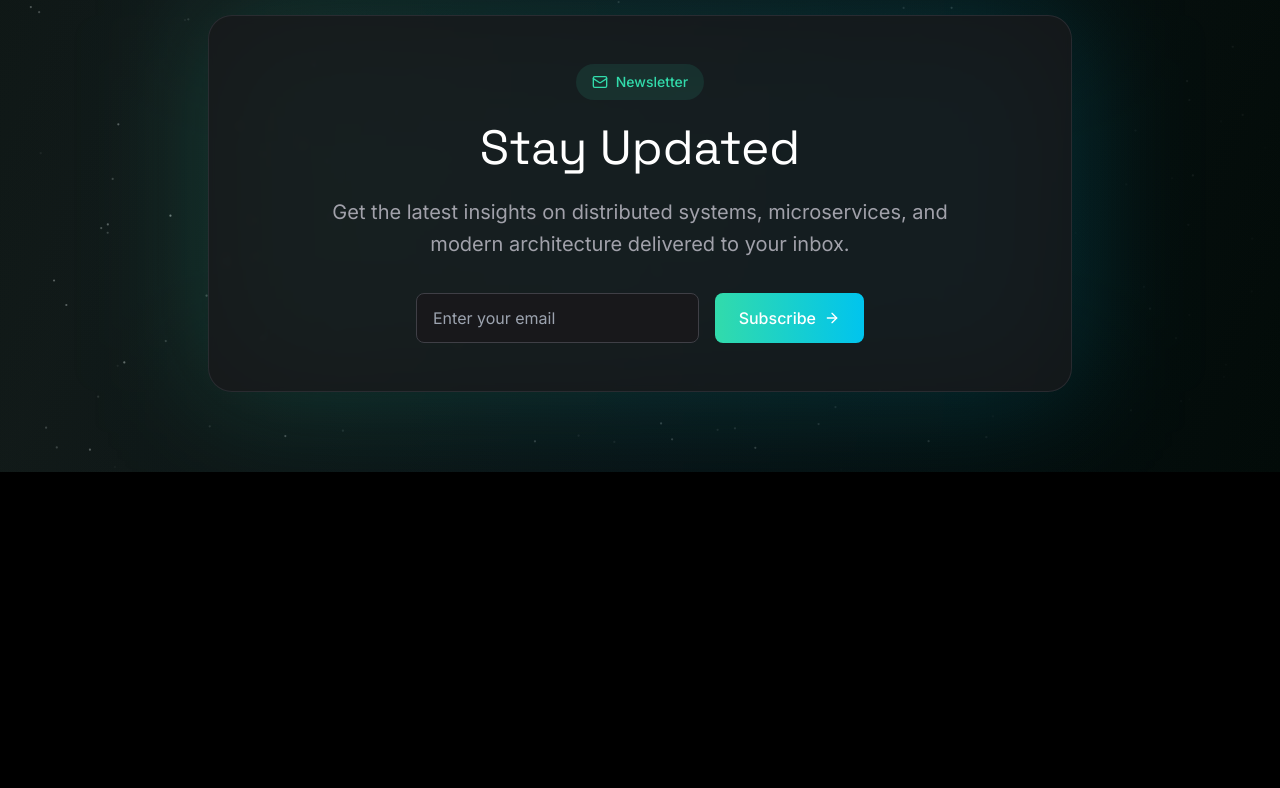
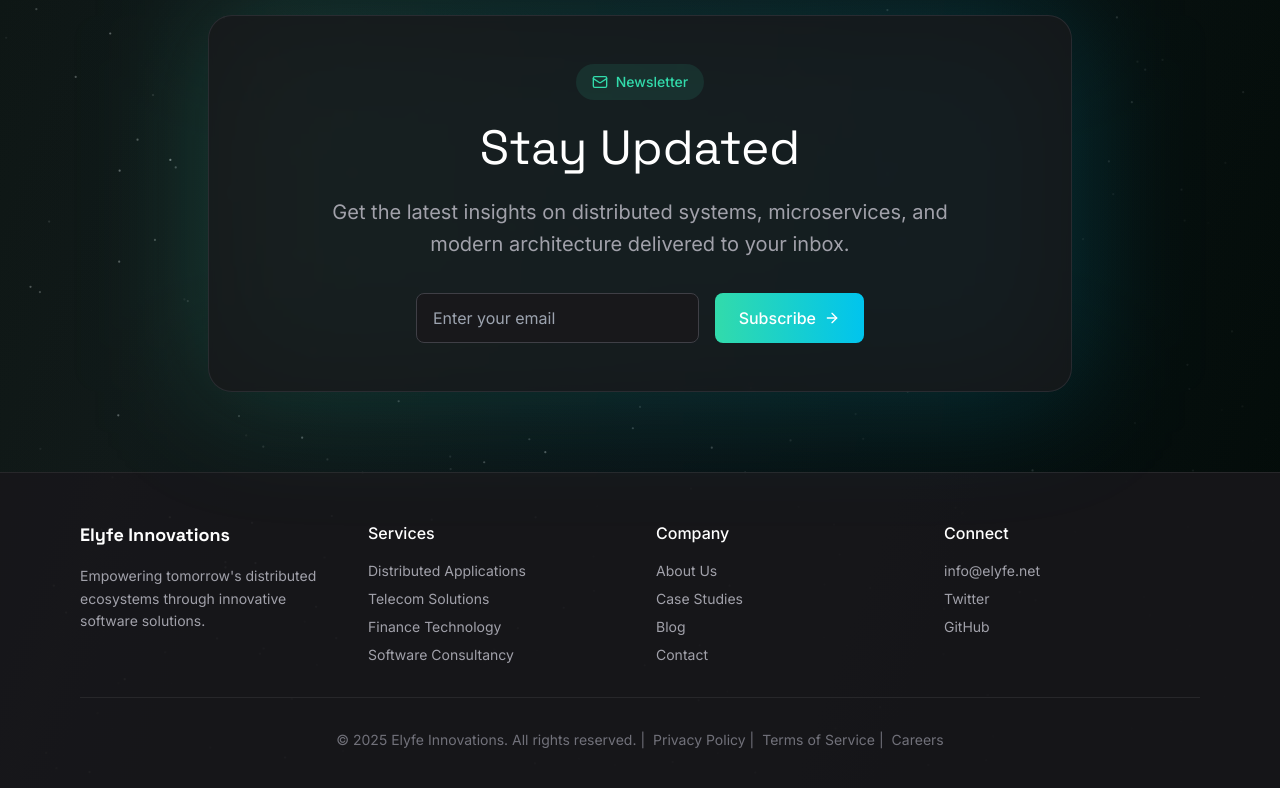
Before and after one commit to Amamer3/Elyfe-Innovations, a Next.js app: page /blog in a window 1280 px wide. Shown: the part 2739-3527 px from the top of the page. Before the commit the page ends 3211 px from the top, so only its background shows below. Built offline with nearby package versions, Linux system fonts and the light colour scheme; what tailwindcss-debug-screens would draw is missing.

Commit message:
Add Footer component to multiple pages for consistent site navigation

```diff
--- a/app/about/page.tsx
+++ b/app/about/page.tsx
@@ -3,6 +3,7 @@ import React, { useEffect, useRef } from "react";
 import { Navigation } from "../components/nav";
 import { Card } from "../components/card";
 import Particles from "../components/particles";
+import Footer from "../components/Footer";
 import { Users, Target, Award, Globe, ArrowRight, CheckCircle, Star } from "lucide-react";
 import { motion, useInView, useAnimation, useScroll, useTransform } from "framer-motion";
 
@@ -503,6 +504,8 @@ export default function AboutPage() {
           </motion.div>
         </div>
       </section>
+
+      <Footer />
     </div>
   );
 }
--- a/app/blog/page.tsx
+++ b/app/blog/page.tsx
@@ -3,6 +3,7 @@ import React, { useState } from "react";
 import { Navigation } from "../components/nav";
 import { Card } from "../components/card";
 import Particles from "../components/particles";
+import Footer from "../components/Footer";
 import {
   Calendar,
   Clock,
@@ -361,6 +362,8 @@ export default function BlogPage() {
           </div>
         </div>
       </section>
+
+      <Footer />
     </div>
   );
 }
--- a/app/case-studies/page.tsx
+++ b/app/case-studies/page.tsx
@@ -3,6 +3,7 @@ import React, { useEffect, useState, useRef } from "react";
 import { Navigation } from "../components/nav";
 import { Card } from "../components/card";
 import Particles from "../components/particles";
+import Footer from "../components/Footer";
 import {
   TrendingUp,
   Smartphone,
@@ -434,6 +435,8 @@ export default function CaseStudiesPage() {
           </div>
         </div>
       </section>
+
+      <Footer />
     </div>
   );
 }
--- /dev/null
+++ b/app/components/Footer.tsx
@@ -0,0 +1,50 @@
+import Link from "next/link";
+
+export default function Footer() {
+  return (
+    <footer className="bg-zinc-900/90 border-t border-zinc-800 py-12">
+      <div className="container mx-auto px-4 max-w-6xl">
+        <div className="grid md:grid-cols-4 gap-8 mb-8">
+          <div>
+            <h3 className="font-heading text-lg font-bold text-white mb-4">Elyfe Innovations</h3>
+            <p className="text-zinc-400 text-sm leading-relaxed">
+              Empowering tomorrow's distributed ecosystems through innovative software solutions.
+            </p>
+          </div>
+          <div>
+            <h4 className="font-medium text-white mb-4">Services</h4>
+            <ul className="space-y-2 text-sm text-zinc-400">
+              <li><Link href="/services" className="hover:text-white transition-colors">Distributed Applications</Link></li>
+              <li><Link href="/services" className="hover:text-white transition-colors">Telecom Solutions</Link></li>
+              <li><Link href="/services" className="hover:text-white transition-colors">Finance Technology</Link></li>
+              <li><Link href="/services" className="hover:text-white transition-colors">Software Consultancy</Link></li>
+            </ul>
+          </div>
+          <div>
+            <h4 className="font-medium text-white mb-4">Company</h4>
+            <ul className="space-y-2 text-sm text-zinc-400">
+              <li><Link href="/about" className="hover:text-white transition-colors">About Us</Link></li>
+              <li><Link href="/case-studies" className="hover:text-white transition-colors">Case Studies</Link></li>
+              <li><Link href="/blog" className="hover:text-white transition-colors">Blog</Link></li>
+              <li><Link href="/contact" className="hover:text-white transition-colors">Contact</Link></li>
+            </ul>
+          </div>
+          <div>
+            <h4 className="font-medium text-white mb-4">Connect</h4>
+            <ul className="space-y-2 text-sm text-zinc-400">
+              <li><Link href="mailto:info@elyfe.net" className="hover:text-white transition-colors">info@elyfe.net</Link></li>
+              <li><Link href="https://twitter.com/elyfegh" className="hover:text-white transition-colors">Twitter</Link></li>
+              <li><Link href="https://github.com/Elyfe-innovations" className="hover:text-white transition-colors">GitHub</Link></li>
+            </ul>
+          </div>
+        </div>
+        <div className="border-t border-zinc-800 pt-8 text-center text-sm text-zinc-500">
+          <p>© 2025 Elyfe Innovations. All rights reserved. |
+          <Link href="#" className="hover:text-white ml-2">Privacy Policy</Link> |
+          <Link href="#" className="hover:text-white ml-2">Terms of Service</Link> |
+          <Link href="#" className="hover:text-white ml-2">Careers</Link></p>
+        </div>
+      </div>
+    </footer>
+  );
+}
--- a/app/contact/page.tsx
+++ b/app/contact/page.tsx
@@ -5,6 +5,7 @@ import { useState, FormEvent } from "react";
 import { Navigation } from "../components/nav";
 import { Card } from "../components/card";
 import Particles from "../components/particles";
+import Footer from "../components/Footer";
 
 const socials = [
   {
@@ -93,6 +94,7 @@ export default function ContactPage() {
 
           {/* Contact Methods */}
           <div className="space-y-6">
+            <Link href="mailto:info@elyfe.net">
               <Card className="group p-6 hover:scale-105 transition-all duration-300">
                 <div className="flex items-center gap-4">
                   <div className="p-3 rounded-xl bg-gradient-to-r from-primary to-secondary group-hover:scale-110 transition-transform duration-300">
@@ -111,7 +113,9 @@ export default function ContactPage() {
                   </div>
                 </div>
               </Card>
+            </Link>
 
+            <Link href="https://twitter.com/elyfegh">
               <Card className="group p-6 hover:scale-105 transition-all duration-300">
                 <div className="flex items-center gap-4">
                   <div className="p-3 rounded-xl bg-gradient-to-r from-secondary to-primary group-hover:scale-110 transition-transform duration-300">
@@ -130,7 +134,9 @@ export default function ContactPage() {
                   </div>
                 </div>
               </Card>
+            </Link>
 
+            <Link href="https://github.com/Elyfe-innovations">
               <Card className="group p-6 hover:scale-105 transition-all duration-300">
                 <div className="flex items-center gap-4">
                   <div className="p-3 rounded-xl bg-gradient-to-r from-primary to-secondary group-hover:scale-110 transition-transform duration-300">
@@ -149,6 +155,7 @@ export default function ContactPage() {
                   </div>
                 </div>
               </Card>
+            </Link>
           </div>
 
           {/* Office Hours */}
@@ -281,6 +288,8 @@ export default function ContactPage() {
           )}
         </Card>
       </div>
+
+      <Footer />
     </div>
   );
 }
--- a/app/page.tsx
+++ b/app/page.tsx
@@ -3,6 +3,7 @@ import React, { useEffect, useState, useRef } from "react";
 import Link from "next/link";
 import Particles from "./components/particles";
 import { Card } from "./components/card";
+import Footer from "./components/Footer";
 import {
   ArrowRight,
   CheckCircle,
@@ -624,51 +625,7 @@ export default function Home() {
         </div>
       </section>
 
-      {/* FOOTER */}
-      <footer className="bg-zinc-900/90 border-t border-zinc-800 py-12">
-        <div className="container mx-auto px-4 max-w-6xl">
-          <div className="grid md:grid-cols-4 gap-8 mb-8">
-            <div>
-              <h3 className="font-heading text-lg font-bold text-white mb-4">Elyfe Innovations</h3>
-              <p className="text-zinc-400 text-sm leading-relaxed">
-                Empowering tomorrow's distributed ecosystems through innovative software solutions.
-              </p>
-            </div>
-            <div>
-              <h4 className="font-medium text-white mb-4">Services</h4>
-              <ul className="space-y-2 text-sm text-zinc-400">
-                <li><Link href="/services" className="hover:text-white transition-colors">Distributed Applications</Link></li>
-                <li><Link href="/services" className="hover:text-white transition-colors">Telecom Solutions</Link></li>
-                <li><Link href="/services" className="hover:text-white transition-colors">Finance Technology</Link></li>
-                <li><Link href="/services" className="hover:text-white transition-colors">Software Consultancy</Link></li>
-              </ul>
-            </div>
-            <div>
-              <h4 className="font-medium text-white mb-4">Company</h4>
-              <ul className="space-y-2 text-sm text-zinc-400">
-                <li><Link href="/about" className="hover:text-white transition-colors">About Us</Link></li>
-                <li><Link href="/case-studies" className="hover:text-white transition-colors">Case Studies</Link></li>
-                <li><Link href="/blog" className="hover:text-white transition-colors">Blog</Link></li>
-                <li><Link href="/contact" className="hover:text-white transition-colors">Contact</Link></li>
-              </ul>
-            </div>
-            <div>
-              <h4 className="font-medium text-white mb-4">Connect</h4>
-              <ul className="space-y-2 text-sm text-zinc-400">
-                <li><Link href="mailto:info@elyfe.net" className="hover:text-white transition-colors">info@elyfe.net</Link></li>
-                <li><Link href="https://twitter.com/elyfegh" className="hover:text-white transition-colors">Twitter</Link></li>
-                <li><Link href="https://github.com/Elyfe-innovations" className="hover:text-white transition-colors">GitHub</Link></li>
-              </ul>
-            </div>
-          </div>
-          <div className="border-t border-zinc-800 pt-8 text-center text-sm text-zinc-500">
-            <p>© 2025 Elyfe Innovations. All rights reserved. |
-            <Link href="#" className="hover:text-white ml-2">Privacy Policy</Link> |
-            <Link href="#" className="hover:text-white ml-2">Terms of Service</Link> |
-            <Link href="#" className="hover:text-white ml-2">Careers</Link></p>
-          </div>
-        </div>
-      </footer>
+      <Footer />
     </div>
   );
 }
--- a/app/services/page.tsx
+++ b/app/services/page.tsx
@@ -3,6 +3,7 @@ import React, { useEffect, useState, useRef } from "react";
 import { Navigation } from "../components/nav";
 import { Card } from "../components/card";
 import Particles from "../components/particles";
+import Footer from "../components/Footer";
 import {
   Microscope,
   Cloud,
@@ -155,7 +156,11 @@ export default function ServicesPage() {
     { name: "Python", category: "Backend" },
     { name: "Go", category: "Backend" },
     { name: "AWS", category: "Cloud" },
-    { name: "Azure", category: "Cloud" }
+    { name: "Azure", category: "Cloud" },
+    { name: ".NET", category: "Backend" },
+    { name: "DNS Services", category: "Networking" },
+    { name: "Forex Exchanges", category: "Financial Services" },
+    { name: "SMS Gateways", category: "Telecom" },
   ];
 
   return (
@@ -350,6 +355,8 @@ export default function ServicesPage() {
           </div>
         </div>
       </section>
+
+      <Footer />
     </div>
   );
 }
```
Lines whose indentation alone changed are shown as unchanged.
